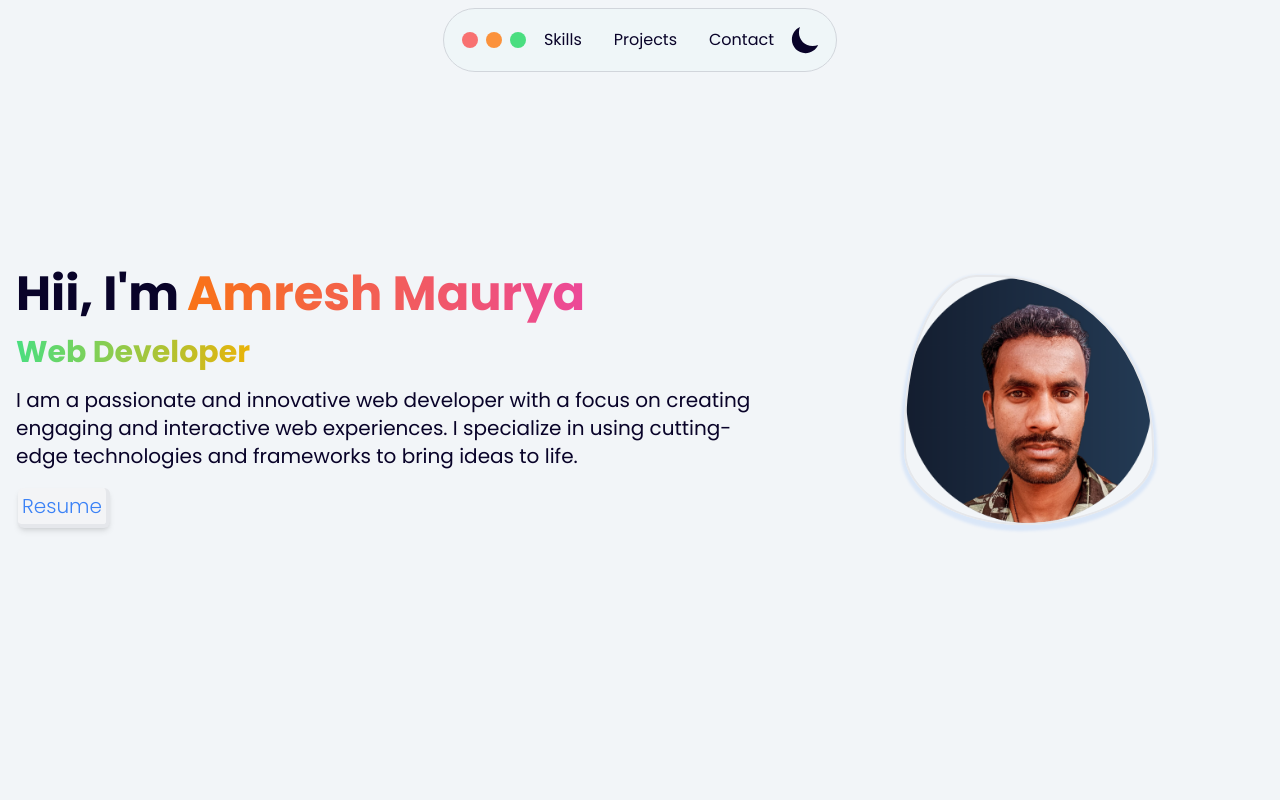
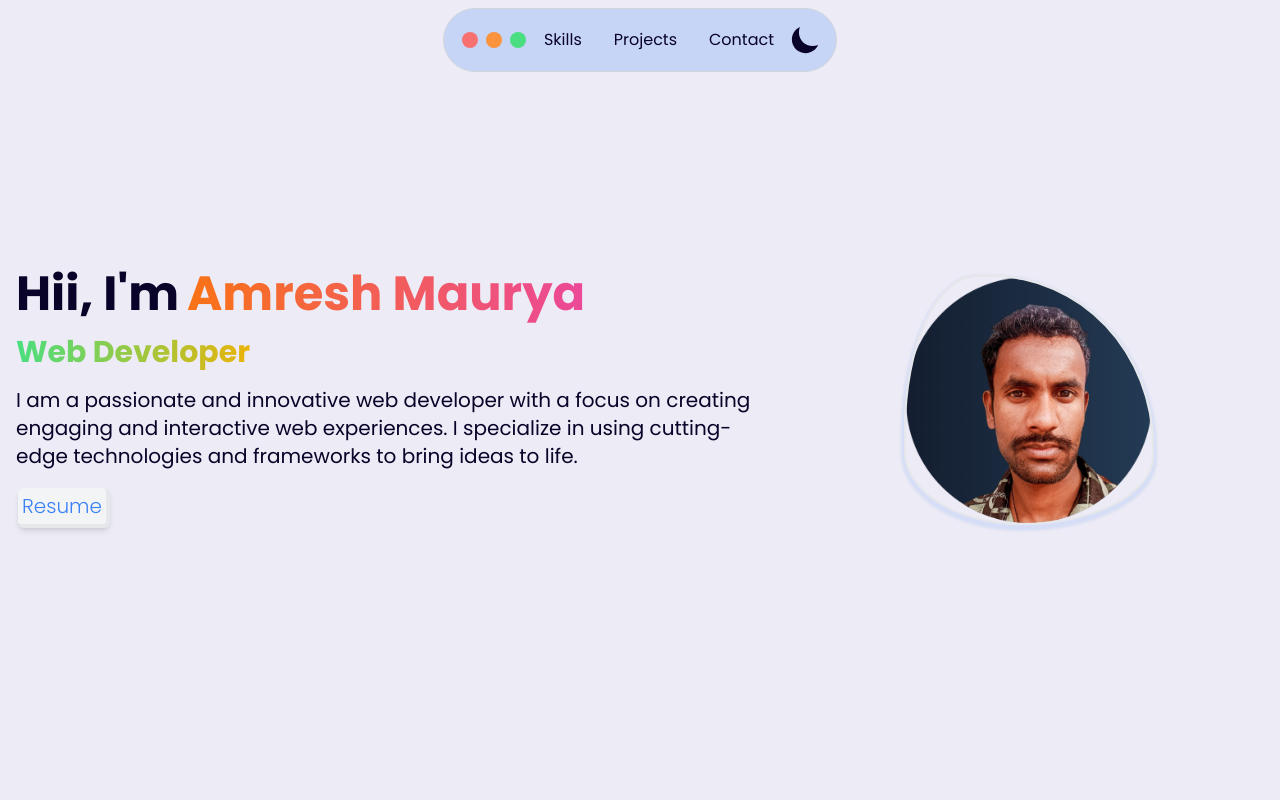
Before and after one commit to amreshpro/proportfolio, a Next.js app: page / in a window 1280 px wide. Shown: the top 800 px of the page. Built offline with nearby package versions, Linux system fonts and the light colour scheme.

Commit message:
update light colrs

```diff
--- a/app/globals.css
+++ b/app/globals.css
@@ -6,9 +6,9 @@
 
 :root {
   --dark: #090329 ;
-  --light: #f2f5f8;
+  --light: #edebf5;
   --light-text:#ededed;
-  --light-box:#eff6f8;
+  --light-box:#c6d5f6;
   --primary: #040728;
   --secondary: #e4f7f6;
   --ternary: #2181ff;
--- a/components/header/index.tsx
+++ b/components/header/index.tsx
@@ -22,15 +22,12 @@ export default function Navbar() {
       <nav
         className={`${
           isDarkModeEnabled ? "dark-box" : "light-box"
-        } z-50 fixed sm:hidden  border mt-2 sm:mt-0 border-gray-300 px-4 py-4 flex justify-between gap-4 sm:gap-1 items-center rounded-r-full rounded-l-full  `}
+        } z-50 fixed sm:hidden   border mt-2 sm:mt-0 border-gray-300 px-4 py-4 flex justify-between gap-4 sm:gap-1 items-center rounded-r-full rounded-l-full  `}
       >
         <div className="logo flex sm:gap-0.5 gap-2 px-0.5 ">
-
-            <p className="bg-red-400 rounded-full p-2 sm:p-1  hover:animate-bounce"></p>
-            <p className="bg-orange-400 rounded-full p-2 sm:p-1 hover:animate-bounce "></p>
-            <p className="bg-green-400 rounded-full p-2 sm:p-1 hover:animate-bounce"></p>
-
-
+          <p className="bg-red-400 rounded-full p-2 sm:p-1  hover:animate-bounce"></p>
+          <p className="bg-orange-400 rounded-full p-2 sm:p-1 hover:animate-bounce "></p>
+          <p className="bg-green-400 rounded-full p-2 sm:p-1 hover:animate-bounce"></p>
         </div>
         <ul className="flex gap-8 sm:gap-2 md:gap-4 items-center sm:text-sm">
           {NAV_LINKS.map((nav) => {
@@ -58,9 +55,9 @@ export default function Navbar() {
       </nav>
 
       {/* mobile menu */}
-      <nav className="mobile-menu hidden sm:flex  w-screen  z-50">
+      <aside className="mobile-menu hidden sm:flex   w-screen  z-50">
         <MobileMenu />
-      </nav>
+      </aside>
     </>
   );
 }
```
